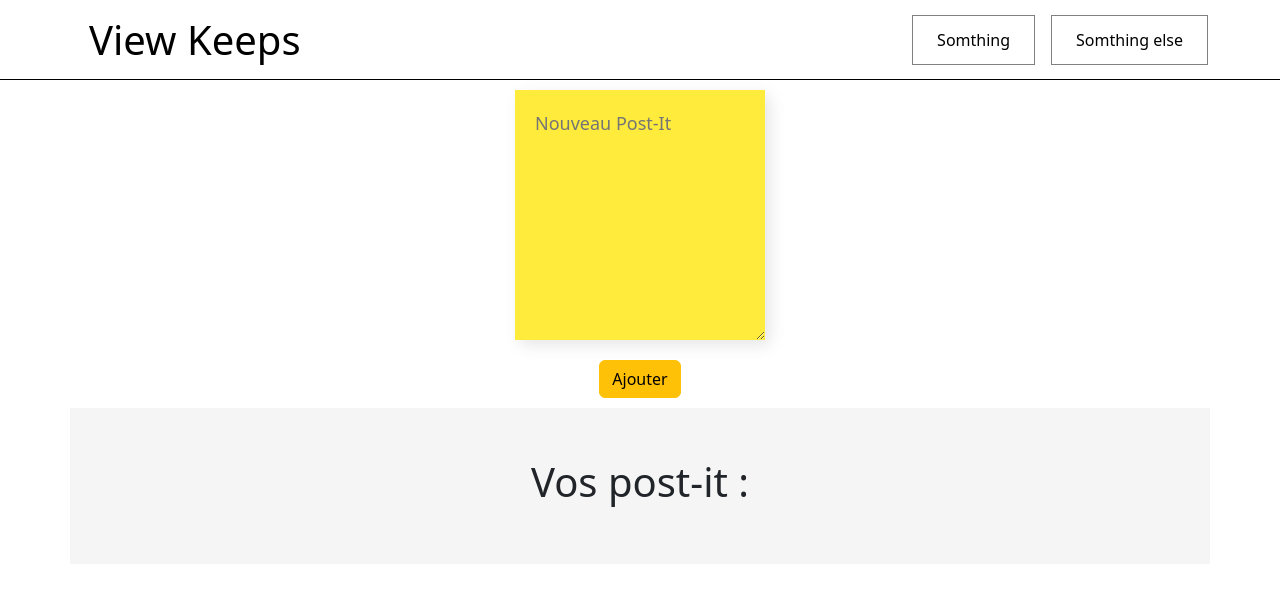
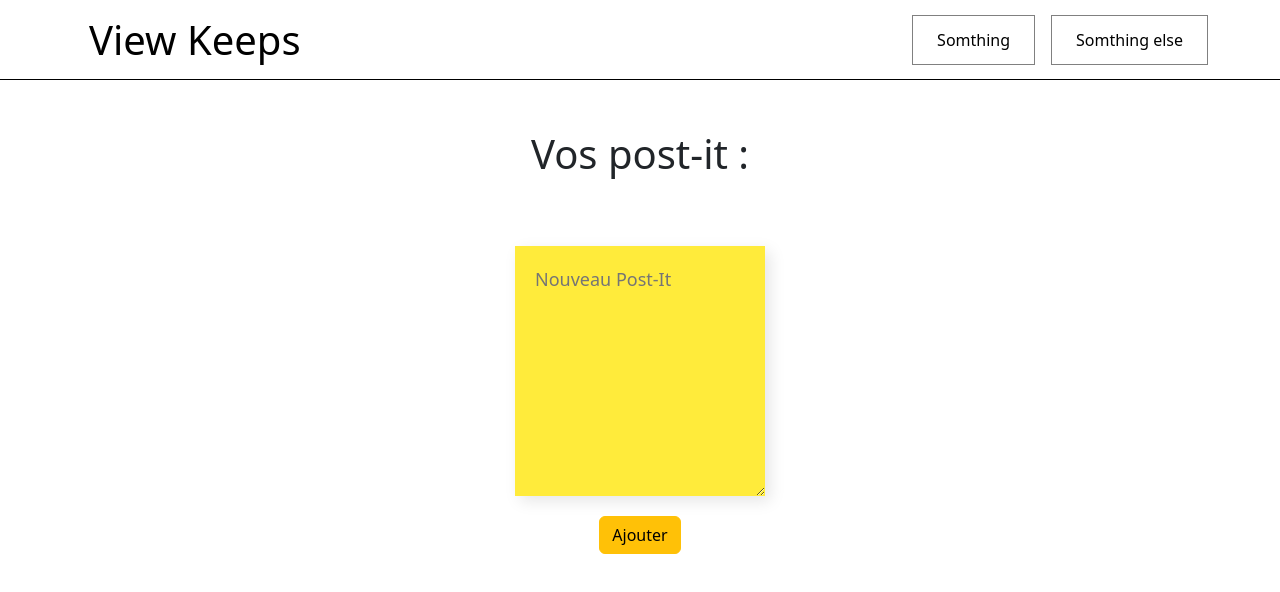
Before and after one commit to Wloyer/Vue-Keeps, a Vue app: page /#/ in a window 1280 px wide. Shown: the top 592 px of the page. Built offline with nearby package versions, Linux system fonts and the light colour scheme.

Commit message:
components + renaming

```diff
--- a/src/components/WhiteBoard.vue
+++ /dev/null
@@ -1,56 +0,0 @@
-<!-- eslint-disable vue/no-textarea-mustache -->
-<template>
-  <div class="board container">
-    <h1>Vos post-it :</h1>
-  </div>
-  <div class="board container mt-5">
-    <div class="row">
-      <div v-for="(postIts, index) in postIt" :key="index" class="col-md-4">
-        <div class="d-flex justify-content-center align-items-center">
-          <textarea type="text" class="post-it">{{ postIts }}</textarea>
-          <button
-            @click="deletePostIt(index)"
-            class="btn btn-danger btn-sm ml-2"
-          >
-            X
-          </button>
-        </div>
-      </div>
-    </div>
-  </div>
-</template>
-
-<script lang="ts">
-export default {
-  computed: {
-    postIt() {
-      return this.$store.getters.NewPostIt;
-    },
-  },
-  methods: {
-    deletePostIt(index: number) {
-      this.$store.commit("removePostIt", index);
-    },
-  },
-};
-</script>
-<style scoped>
-.board {
-  height: 100%;
-  width: 100%;
-  background-color: whitesmoke;
-  display: flex;
-  justify-content: center;
-  padding: 50px;
-}
-.post-it {
-  width: 250px;
-  height: 250px;
-  background-color: #ffeb3b;
-  border: none;
-  font-size: 18px;
-  box-shadow: 5px 5px 15px rgba(0, 0, 0, 0.1);
-  margin: 30px;
-  border-top-right-radius: 60px 10px;
-}
-</style>
--- /dev/null
+++ b/src/components/layout/ButtonDelete.vue
@@ -0,0 +1,14 @@
+<template>
+  <button @click="deleteSelf" class="btn btn-danger btn-sm ml-2">X</button>
+</template>
+
+<script lang="ts">
+export default {
+  props: { index: Number },
+  methods: {
+    deleteSelf() {
+      this.$emit("delete", this.index);
+    },
+  },
+};
+</script>
--- /dev/null
+++ b/src/components/layout/ButtonValidate.vue
@@ -0,0 +1,19 @@
+<template>
+  <button
+    type="button"
+    class="btn btn-warning btnCustom"
+    @click="validateAction"
+  >
+    Ajouter
+  </button>
+</template>
+
+<script lang="ts">
+export default {
+  methods: {
+    validateAction() {
+      this.$emit("validate");
+    },
+  },
+};
+</script>
--- /dev/null
+++ b/src/components/layout/PostIt.vue
@@ -0,0 +1,74 @@
+<template>
+  <div v-if="isInputMode">
+    <form @submit.prevent="actionPostIt">
+      <div class="d-flex justify-content-center align-items-center">
+        <textarea
+          type="text"
+          v-model="Input"
+          class="post-it"
+          placeholder="Nouveau Post-It"
+        />
+      </div>
+      <div class="d-flex justify-content-center align-items-center">
+        <ButtonValidate @validate="actionPostIt"></ButtonValidate>
+      </div>
+    </form>
+  </div>
+  <div v-else class="d-flex justify-content-center align-items-center">
+    <textarea type="text" readonly class="post-it" :value="content" />
+    <ButtonDelete @delete="deletePostIt" :index="index"></ButtonDelete>
+  </div>
+</template>
+
+<script lang="ts">
+import { defineComponent } from "vue";
+import ButtonValidate from "./ButtonValidate.vue";
+import ButtonDelete from "./ButtonDelete.vue";
+export default defineComponent({
+  props: {
+    content: {
+      type: String,
+      default: "",
+    },
+    isInputMode: {
+      type: Boolean,
+      default: false,
+    },
+    index: Number,
+  },
+  data() {
+    return {
+      Input: "",
+    };
+  },
+  methods: {
+    actionPostIt() {
+      this.$store.commit("addPostIt", this.Input);
+      this.Input = "";
+    },
+    deletePostIt(index: number) {
+      this.$store.commit("removePostIt", index);
+    },
+  },
+  components: {
+    ButtonValidate,
+    ButtonDelete,
+  },
+});
+</script>
+
+<style scoped>
+.post-it {
+  width: 250px;
+  height: 250px;
+  background-color: #ffeb3b;
+  border: none;
+  padding: 20px;
+  font-size: 18px;
+  box-shadow: 5px 5px 15px rgba(0, 0, 0, 0.1);
+  margin: 10px;
+}
+.btnCustom {
+  margin: 10px;
+}
+</style>
--- a/src/components/layout/TheForm.vue
+++ /dev/null
@@ -1,51 +0,0 @@
-<!-- eslint-disable prettier/prettier -->
-<!-- eslint-disable prettier/prettier -->
-<!-- eslint-disable prettier/prettier -->
-<template>
-  <form >
-  <div class="d-flex justify-content-center align-items-center">
-    <textarea type="text" v-model="Input" class="post-it" placeholder="Nouveau Post-It" />
-  </div>
-  <div class="d-flex justify-content-center align-items-center">
-    <button
-      type="button"
-      class="btn btn-warning btnCustom"
-      @click="actionPostIt"
-    >
-      Ajouter
-    </button>
-  </div>
-  </form>
-</template>
-<script lang="ts">
-import { defineComponent } from "vue";
-
-export default defineComponent({
-  data() {
-    return {
-      Input: "",
-    };
-  },
-  methods: {
-    actionPostIt() {
-      this.$store.commit("addPostIt", this.Input);
-      this.Input = "";
-    },
-  },
-});
-</script>
-<style scoped>
-.post-it {
-  width: 250px;
-  height: 250px;
-  background-color: #ffeb3b;
-  border: none;
-  padding: 20px;
-  font-size: 18px;
-  box-shadow: 5px 5px 15px rgba(0, 0, 0, 0.1);
-  margin: 10px;
-}
-.btnCustom {
-  margin: 10px;
-}
-</style>
--- /dev/null
+++ b/src/components/mosaicPostIt.vue
@@ -0,0 +1,49 @@
+<template>
+  <div class="titre container">
+    <h1>Vos post-it :</h1>
+  </div>
+  <PostIt isInputMode />
+  <div class="board container mt-5">
+    <div class="row">
+      <div
+        v-for="(postItsContent, index) in postIt"
+        :key="index"
+        class="col-md-4"
+      >
+        <PostIt :content="postItsContent" :index="index" />
+      </div>
+    </div>
+  </div>
+</template>
+
+<script lang="ts">
+import PostIt from "./layout/PostIt.vue";
+
+export default {
+  components: {
+    PostIt,
+  },
+  computed: {
+    postIt() {
+      return this.$store.getters.NewPostIt;
+    },
+  },
+};
+</script>
+<style scoped>
+.board {
+  height: 100%;
+  width: 100%;
+  background-color: whitesmoke;
+  display: flex;
+  justify-content: center;
+  padding: 50px;
+}
+.titre {
+  height: 100%;
+  width: 100%;
+  display: flex;
+  justify-content: center;
+  padding: 50px;
+}
+</style>
--- a/src/views/HomeView.vue
+++ b/src/views/HomeView.vue
@@ -1,16 +1,25 @@
 <template>
-  <The-Form></The-Form>
-  <White-Board></White-Board>
+  <mosaicPostIt></mosaicPostIt>
 </template>
 
 <script lang="ts">
-import TheForm from "../components/layout/TheForm.vue";
-import WhiteBoard from "../components/WhiteBoard.vue";
+import mosaicPostIt from "../components/mosaicPostIt.vue";
+import { defineComponent } from "vue";
 
-export default {
+export default defineComponent({
   components: {
-    TheForm,
-    WhiteBoard,
+    mosaicPostIt,
   },
-};
+  data() {
+    return {
+      Input: "",
+    };
+  },
+  methods: {
+    actionPostIt() {
+      this.$store.commit("addPostIt", this.Input);
+      this.Input = "";
+    },
+  },
+});
 </script>
```
